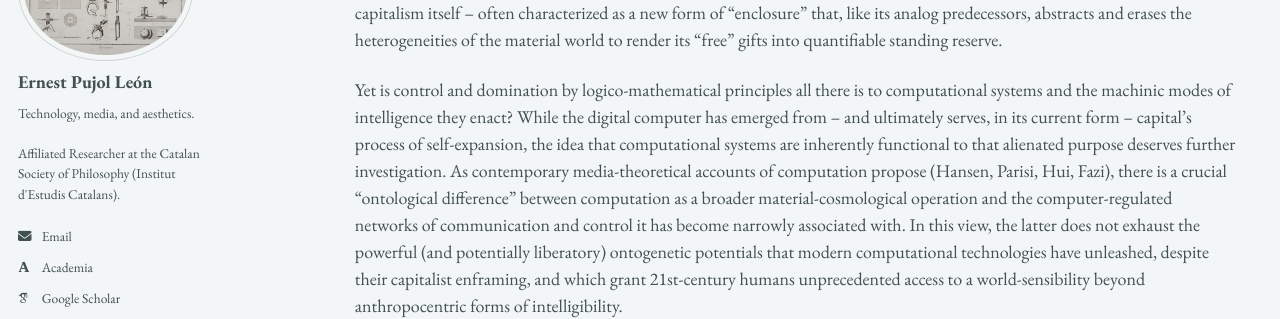
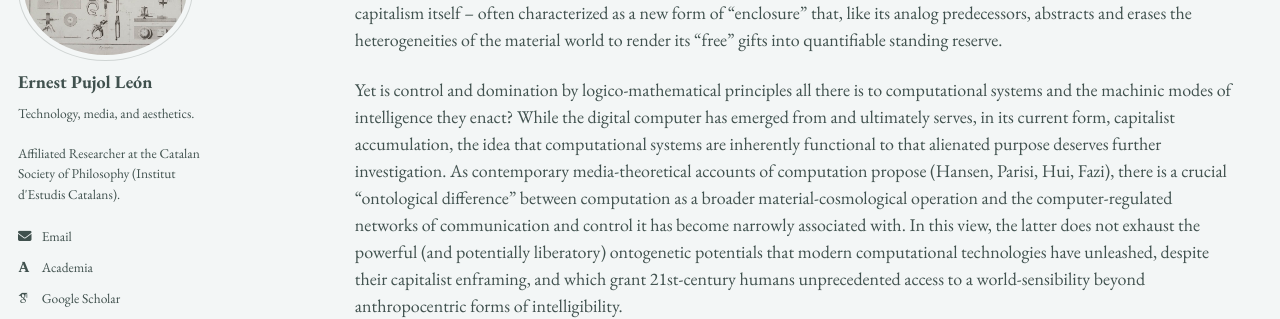
Before and after one commit to epujol90/epujol90.github.io, a Jekyll site: the page built from _pages/research.md, in a window 1280 px wide and 900 px high, scrolled down 3809 px. Shown: the part 182-501 px from the top of the window. Built offline with Jekyll 4.4.1, drawn with Linux system fonts in a browser that asks for light colours; some web fonts are replaced; a script bundle is joined from its source files by our own code; library files that are not in the unit come from our copies.

Commit message:
Update research.md

```diff
--- a/_pages/research.md
+++ b/_pages/research.md
@@ -51,7 +51,7 @@ What is a computational system and what form of human grouping begets its existe
 
 A computer is, on most modern definitions, a system that performs sequences of mathematical or logical operations on given inputs, according to rules specified in advance. So defined, many technical systems preceding the digital electronic computer would qualify as “computational,” from the Antikythera mechanism and the Jacquard loom to the assembly line of human calculators employed in the production of logarithmic tables until the late nineteenth century. Yet it is only under conditions of advanced industrial development that automated computational systems have come to organize the entirety of the human lifeworld, inserting information-processing operations at every level of modern social life. From scientific research, manufacturing, and the circulation of goods and people to the tracking and management of consumer desires, behaviors, and political sentiments, there is no aspect of the capitalist social totality today that is not either directly or indirectly mediated by computational processes. It is, therefore, unsurprising that the digital has come to function as a technological synecdoche for late capitalism itself -- often characterized as a new form of “enclosure” that, like its analog predecessors, abstracts and erases the heterogeneities of the material world to render its “free” gifts into quantifiable standing reserve.
 
-Yet is control and domination by logico-mathematical principles all there is to computational systems and the machinic modes of intelligence they enact? While the digital computer has emerged from -- and ultimately serves, in its current form -- capital’s process of self-expansion, the idea that computational systems are inherently functional to that alienated purpose deserves further investigation. As contemporary media-theoretical accounts of computation propose (Hansen, Parisi, Hui, Fazi), there is a crucial “ontological difference” between computation as a broader material-cosmological operation and the computer-regulated networks of communication and control it has become narrowly associated with. In this view, the latter does not exhaust the powerful (and potentially liberatory) ontogenetic potentials that modern computational technologies have unleashed, despite their capitalist enframing, and which grant 21st-century humans unprecedented access to a world-sensibility beyond anthropocentric forms of intelligibility.
+Yet is control and domination by logico-mathematical principles all there is to computational systems and the machinic modes of intelligence they enact? While the digital computer has emerged from and ultimately serves, in its current form, capitalist accumulation, the idea that computational systems are inherently functional to that alienated purpose deserves further investigation. As contemporary media-theoretical accounts of computation propose (Hansen, Parisi, Hui, Fazi), there is a crucial “ontological difference” between computation as a broader material-cosmological operation and the computer-regulated networks of communication and control it has become narrowly associated with. In this view, the latter does not exhaust the powerful (and potentially liberatory) ontogenetic potentials that modern computational technologies have unleashed, despite their capitalist enframing, and which grant 21st-century humans unprecedented access to a world-sensibility beyond anthropocentric forms of intelligibility.
 
 My current research seeks to work through this tension by examining the social ontology of computation. I submit that only by grasping the human forms of relation at the basis of modern computational systems can the distinction between computation as capitalist technique and as worldly process be properly drawn.
 
```
